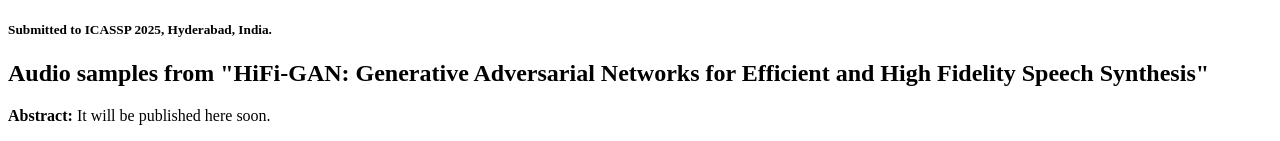
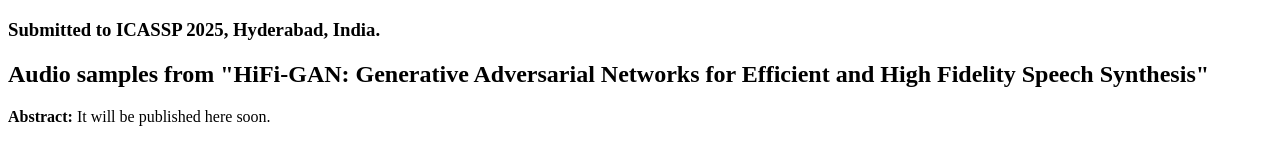
Before and after one commit to iamshreeji-copy1/An-attention-based-Generator-for-faithful-speech-synthesis-using-adversarial-architecture, a plain HTML site: page index.html in a window 1280 px wide. Shown: the top 141 px of the page. Drawn offline with Linux system fonts and the light colour scheme.

Commit message:
Update index.html

```diff
--- a/index.html
+++ b/index.html
@@ -5,7 +5,7 @@
     <title>Audio samples from "AttenSynGAN: An attention-based Generator for faithful speech synthesis using adversarial architecture"</title>
     <meta charset="UTF-8">
     <title>AttenSynGAN: An attention-based Generator for faithful speech synthesis using adversarial architecture</title>
-              <h5>Submitted to ICASSP 2025, Hyderabad, India.</h5>
+              <h3>Submitted to ICASSP 2025, Hyderabad, India.</h3>
     <style>
         red {color: red}
         audio {width: 250px}
```
